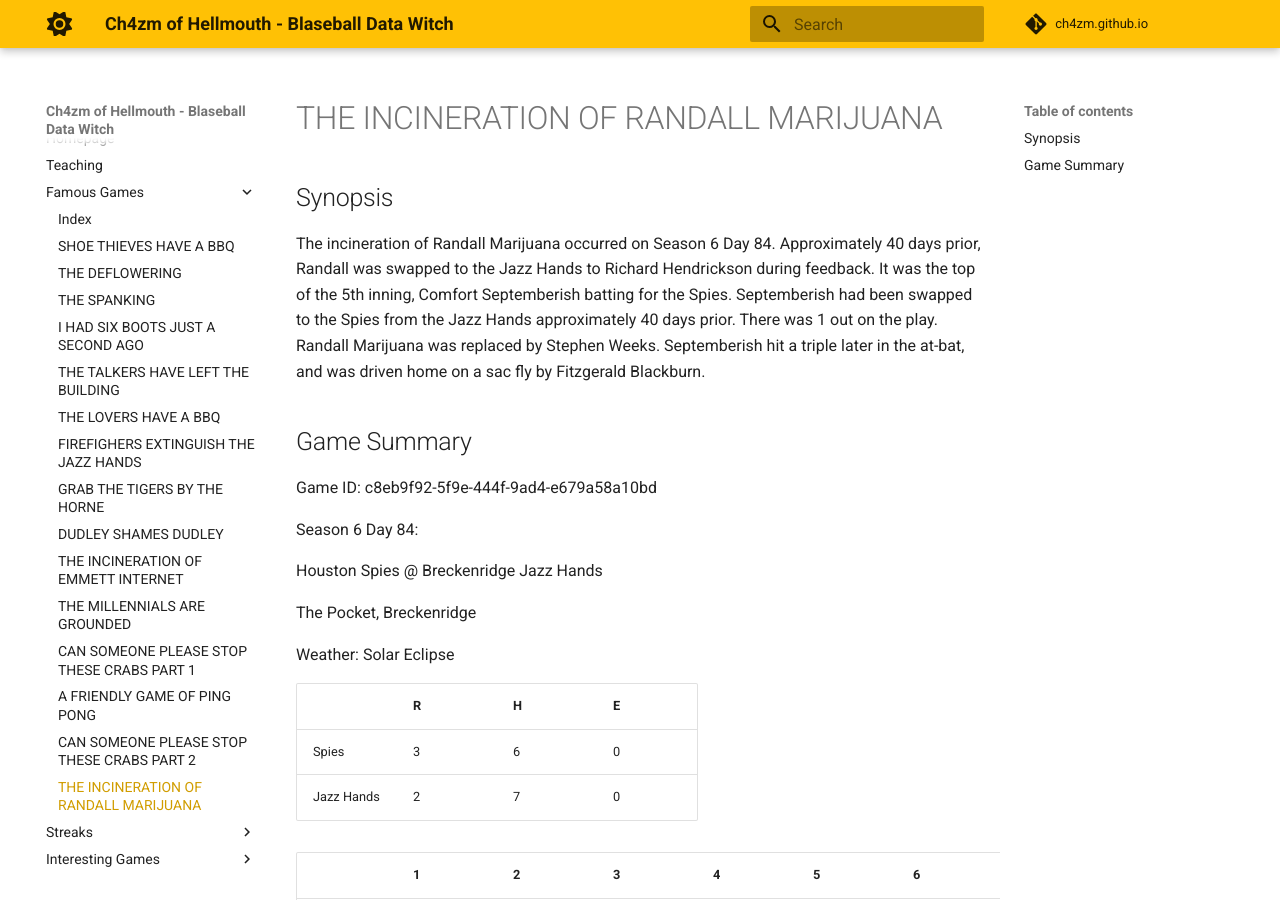
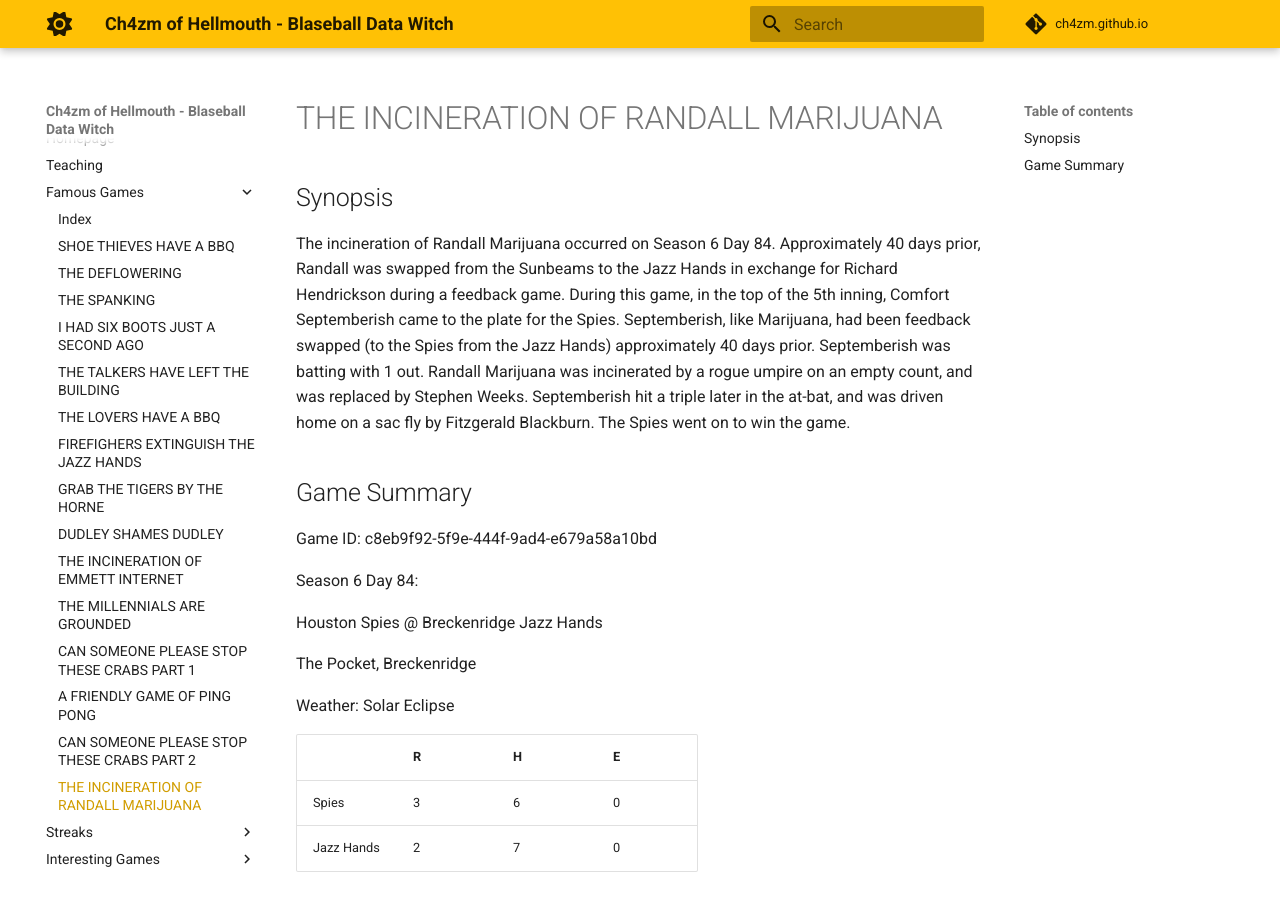
Before and after one commit to ch4zm/ch4zm.github.io, an MkDocs documentation site: the page built from docs/famous_marijuana.md, in a window 1280 px wide and 900 px high. Built offline with MkDocs 1.6.1 and Material for MkDocs 9.7.7, drawn with Linux system fonts in a browser that asks for light colours; comment, search, counter and statistics services are not loaded.

Commit message:
update randall marijuana's incineration

```diff
--- a/docs/famous_marijuana.md
+++ b/docs/famous_marijuana.md
@@ -3,10 +3,12 @@
 ## Synopsis
 
 The incineration of Randall Marijuana occurred on Season 6 Day 84. Approximately 40 days prior, Randall was swapped
-to the Jazz Hands to Richard Hendrickson during feedback. It was the top of the 5th inning, Comfort Septemberish
-batting for the Spies. Septemberish had been swapped to the Spies from the Jazz Hands approximately 40 days prior.
-There was 1 out on the play. Randall Marijuana was replaced by Stephen Weeks. Septemberish hit a triple later in
-the at-bat, and was driven home on a sac fly by Fitzgerald Blackburn.
+from the Sunbeams to the Jazz Hands in exchange for Richard Hendrickson during a feedback game. During this game,
+in the top of the 5th inning, Comfort Septemberish came to the plate for the Spies. Septemberish, like Marijuana,
+had been feedback swapped (to the Spies from the Jazz Hands) approximately 40 days prior. Septemberish was batting
+with 1 out. Randall Marijuana was incinerated by a rogue umpire on an empty count, and was replaced by Stephen
+Weeks. Septemberish hit a triple later in the at-bat, and was driven home on a sac fly by Fitzgerald Blackburn.
+The Spies went on to win the game.
 
 ## Game Summary
 
```
